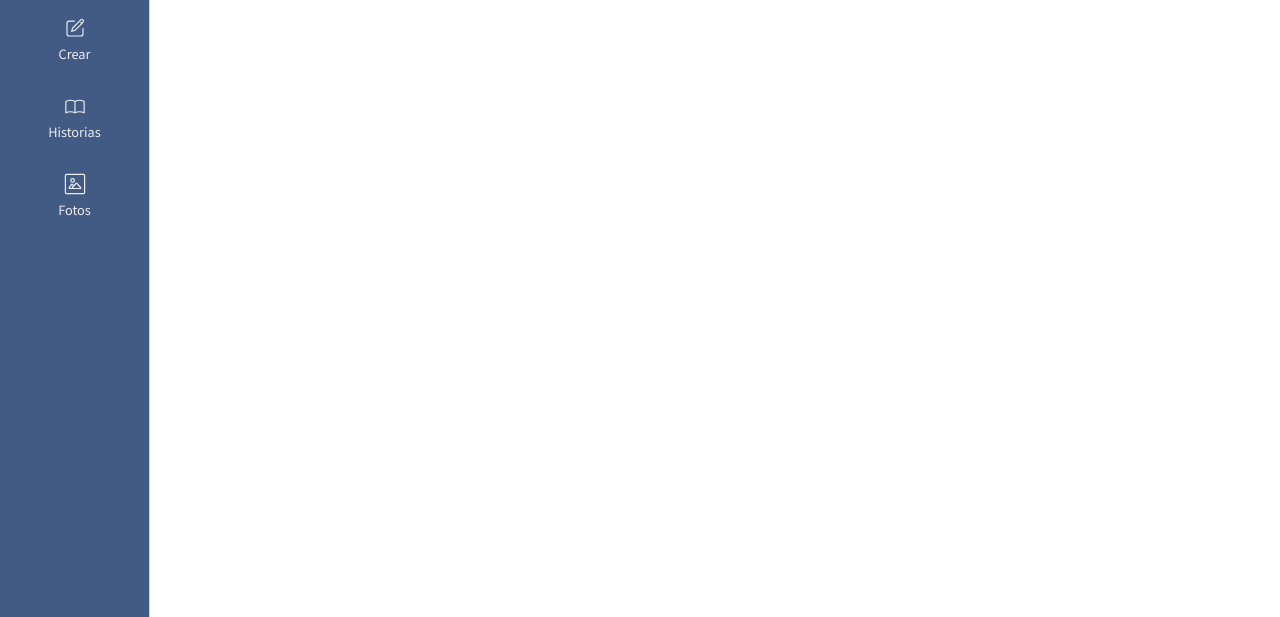
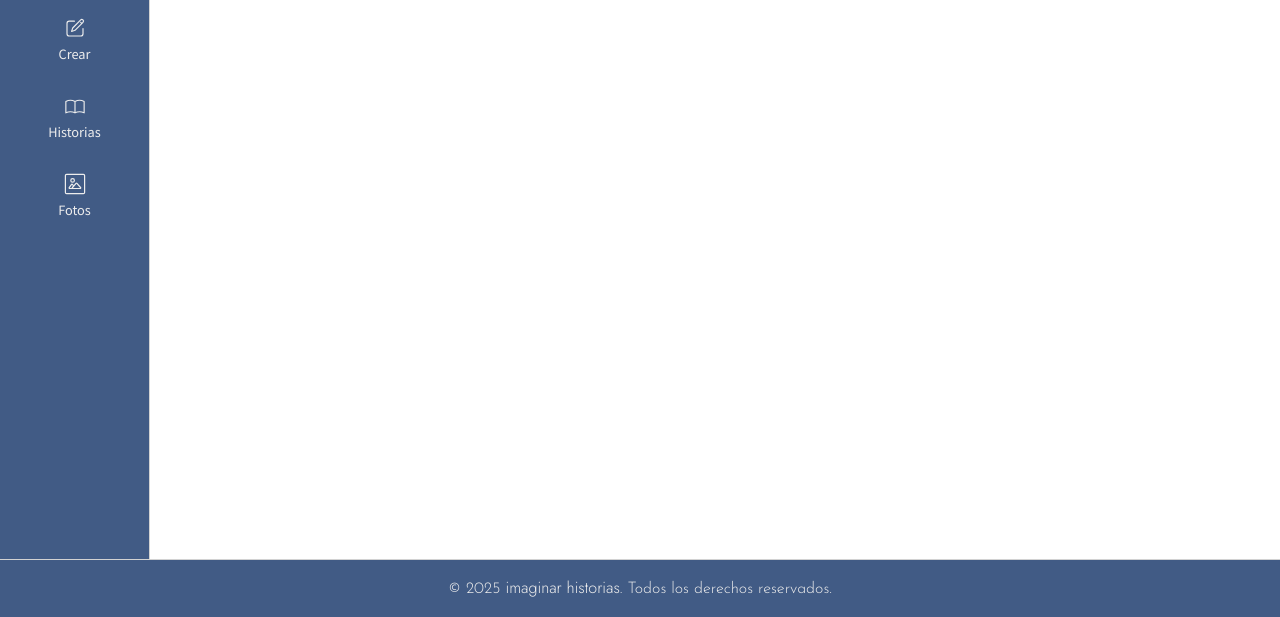
Before and after one commit to jonatas-imaginarai/DesarrolloWeb_3aEntrega_FreireGiordano-Jonatas, a plain HTML site: page index.html in a window 1280 px wide. Shown: the part 183-800 px from the top of the page. Drawn offline with nearby package versions, Linux system fonts and the light colour scheme.

Commit message:
v1.2 - Footer adicionado

```diff
--- a/index.html
+++ b/index.html
@@ -56,32 +56,37 @@
         class="sidebar d-none d-sm-block vh-100 d-flex flex-column position-fixed justify-content-center align-items-center p-2 gap-3">
         <nav class="h-75 d-flex flex-column justify-content-center align-items-center mt-3">
             <ul class="d-flex flex-column justify-content-between align-items-center h-100 m-0 ps-0">
-                <div class="boton-icon-sidebar d-flex flex-column align-items-center justify-content-center p-2 mt-2 gap-2">
-                    <li class="boton-nav-sidebar text-decoration-none d-flex flex-column justify-content-center align-items-center p-2">
-                        <a href="./index.html" class="d-flex flex-column align-items-center justify-content-center p-2 gap-1">
-                            <img src="./assets/icons/icon-home-svg.svg" alt="home-icon"
-                                class="icon-sidebar w-100">
+                <div
+                    class="boton-icon-sidebar d-flex flex-column align-items-center justify-content-center p-2 mt-2 gap-2">
+                    <li
+                        class="boton-nav-sidebar text-decoration-none d-flex flex-column justify-content-center align-items-center p-2">
+                        <a href="./index.html"
+                            class="d-flex flex-column align-items-center justify-content-center p-2 gap-1">
+                            <img src="./assets/icons/icon-home-svg.svg" alt="home-icon" class="icon-sidebar w-100">
                             <span class="object-fit texto-nav-boton">Home</span>
                         </a>
                     </li>
-                    <li class="boton-nav-sidebar text-decoration-none d-flex flex-column justify-content-center align-items-center p-2">
-                        <a href="./pages/crear.html" class="d-flex flex-column align-items-center justify-content-center p-2 gap-1">
-                            <img src="./assets/icons/create-icon-svg.svg" alt="home-icon"
-                                class="icon-sidebar w-100">
+                    <li
+                        class="boton-nav-sidebar text-decoration-none d-flex flex-column justify-content-center align-items-center p-2">
+                        <a href="./pages/crear.html"
+                            class="d-flex flex-column align-items-center justify-content-center p-2 gap-1">
+                            <img src="./assets/icons/create-icon-svg.svg" alt="home-icon" class="icon-sidebar w-100">
                             <span class="object-fit texto-nav-boton">Crear</span>
                         </a>
                     </li>
-                    <li class="boton-nav-sidebar text-decoration-none d-flex flex-column justify-content-center align-items-center p-2">
-                        <a href="./pages/historias.html" class="d-flex flex-column align-items-center justify-content-center p-2 gap-1">
-                            <img src="./assets/icons/book-icon-svg.svg" alt="home-icon"
-                                class="icon-sidebar w-100">
+                    <li
+                        class="boton-nav-sidebar text-decoration-none d-flex flex-column justify-content-center align-items-center p-2">
+                        <a href="./pages/historias.html"
+                            class="d-flex flex-column align-items-center justify-content-center p-2 gap-1">
+                            <img src="./assets/icons/book-icon-svg.svg" alt="home-icon" class="icon-sidebar w-100">
                             <span class="object-fit texto-nav-boton">Historias</span>
                         </a>
                     </li>
-                    <li class="boton-nav-sidebar text-decoration-none d-flex flex-column justify-content-center align-items-center p-2">
-                        <a href="./pages/fotos.html" class="d-flex flex-column align-items-center justify-content-center p-2 gap-1">
-                            <img src="./assets/icons/photo-icon-svg.svg" alt="home-icon"
-                                class="icon-sidebar w-100">
+                    <li
+                        class="boton-nav-sidebar text-decoration-none d-flex flex-column justify-content-center align-items-center p-2">
+                        <a href="./pages/fotos.html"
+                            class="d-flex flex-column align-items-center justify-content-center p-2 gap-1">
+                            <img src="./assets/icons/photo-icon-svg.svg" alt="home-icon" class="icon-sidebar w-100">
                             <span class="object-fit texto-nav-boton">Fotos</span>
                         </a>
                     </li>
@@ -90,10 +95,22 @@
         </nav>
     </aside>
 
+    <main class="contenido-principal">
+        <h2>hola hola</h2>
+
+    </main>
+
+
+
+    <footer class="text-center position-fixed bottom-0 d-flex  align-items-center justify-content-center p-2">
+        <p class="text-center p-2">&copy; 2025 <a href="./index.html">imaginar historias</a>. Todos los derechos reservados.
+        </p>
+    </footer>
 
     <script src="https://cdn.jsdelivr.net/npm/bootstrap@5.3.8/dist/js/bootstrap.bundle.min.js"
         integrity="sha384-FKyoEForCGlyvwx9Hj09JcYn3nv7wiPVlz7YYwJrWVcXK/BmnVDxM+D2scQbITxI" crossorigin="anonymous">
         </script>
+
 </body>
 
 </html>
--- a/scss/base/_generales.scss
+++ b/scss/base/_generales.scss
@@ -14,3 +14,9 @@ body {
   width: 100%;
   overflow-x: hidden;
 }
+
+main {
+  padding-top: 70px;
+  margin-left: 150px;
+  min-height: 100vh;
+}
--- /dev/null
+++ b/scss/components/_footer.scss
@@ -0,0 +1,32 @@
+@use '../utilities/variables';
+@use 'sass:map';
+@use '../utilities/maps' as mapa;
+
+
+footer {
+    font-family: variables.$fonte-primaria-texto;
+    font-size: 1rem;
+    font-weight: 300;
+    width: 100%;
+    z-index: 100;
+/*     margin-left: 150px; */
+    border-top: 1px solid map.get(mapa.$colores, color-border);
+    background-color: map.get(mapa.$colores, color-bg-header);
+    color: map.get(mapa.$colores, color-texto-blanco);
+
+    p {
+        margin: 0;
+        a {
+            text-decoration: none;
+            color: map.get(mapa.$colores, color-texto-blanco);
+            transition: variables.$transicion;
+            font-family: variables.$fonte-terciaria-logo;
+            &:hover {
+                color: map.get(mapa.$colores, color-accent-hover);
+            }
+            &:active {
+                color: map.get(mapa.$colores, color-accent-active);
+            }
+        }
+    }
+}
--- a/scss/components/_header.scss
+++ b/scss/components/_header.scss
@@ -86,7 +86,7 @@
     background-color: map.get(mapa.$colores, color-bg-header);
     border-right: 1px solid map.get(mapa.$colores, color-border);
     width: 150px;
-    height: 100%;
+    height: calc(100vh - 70px);
     margin-top: 70px;
     font-family: variables.$fonte-secundaria-headings;
     font-size: 0.8rem;
--- a/scss/pages/_index.scss
+++ b/scss/pages/_index.scss
@@ -1 +1,2 @@
 @use '../components/header';
+@use '../components/footer';
--- /dev/null
+++ b/scss/sections/_main.scss
@@ -0,0 +1,8 @@
+
+
+
+.contenido-principal {
+    margin-left: 150px;
+    padding-top: 70px;
+    min-height: 100vh;
+}
```
Also changed, not shown: assets/css/style.css, 1 other file.
